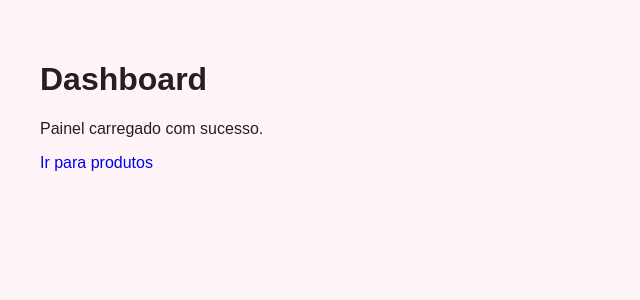
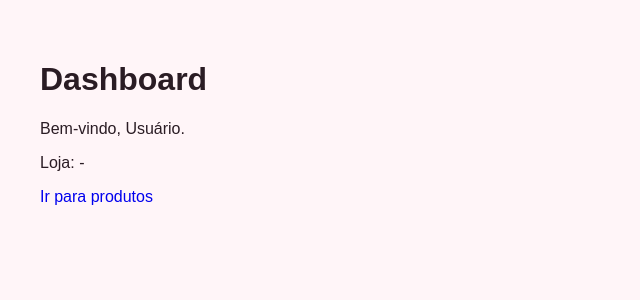
Before and after one commit to lucasmtdap-ai/estoque-frontend-premium, a React (Vite) app: page / in a window 1280 px wide. Shown: the top 300 px of the page, without its empty margins (0-640 px from the left). Built offline with nearby package versions, Linux system fonts and the light colour scheme; sample sign-in values are in the browser's storage.

Commit message:
Update Dashboard.jsx

```diff
--- a/src/pages/Dashboard.jsx
+++ b/src/pages/Dashboard.jsx
@@ -1,10 +1,13 @@
 import React from "react";
 
 export default function Dashboard() {
+  const user = JSON.parse(localStorage.getItem("user") || "{}");
+
   return (
     <div style={{ padding: "40px" }}>
       <h1>Dashboard</h1>
-      <p>Painel carregado com sucesso.</p>
+      <p>Bem-vindo, {user?.nome || "Usuário"}.</p>
+      <p>Loja: {user?.loja || "-"}</p>
 
       <a href="/produtos">Ir para produtos</a>
     </div>
```
